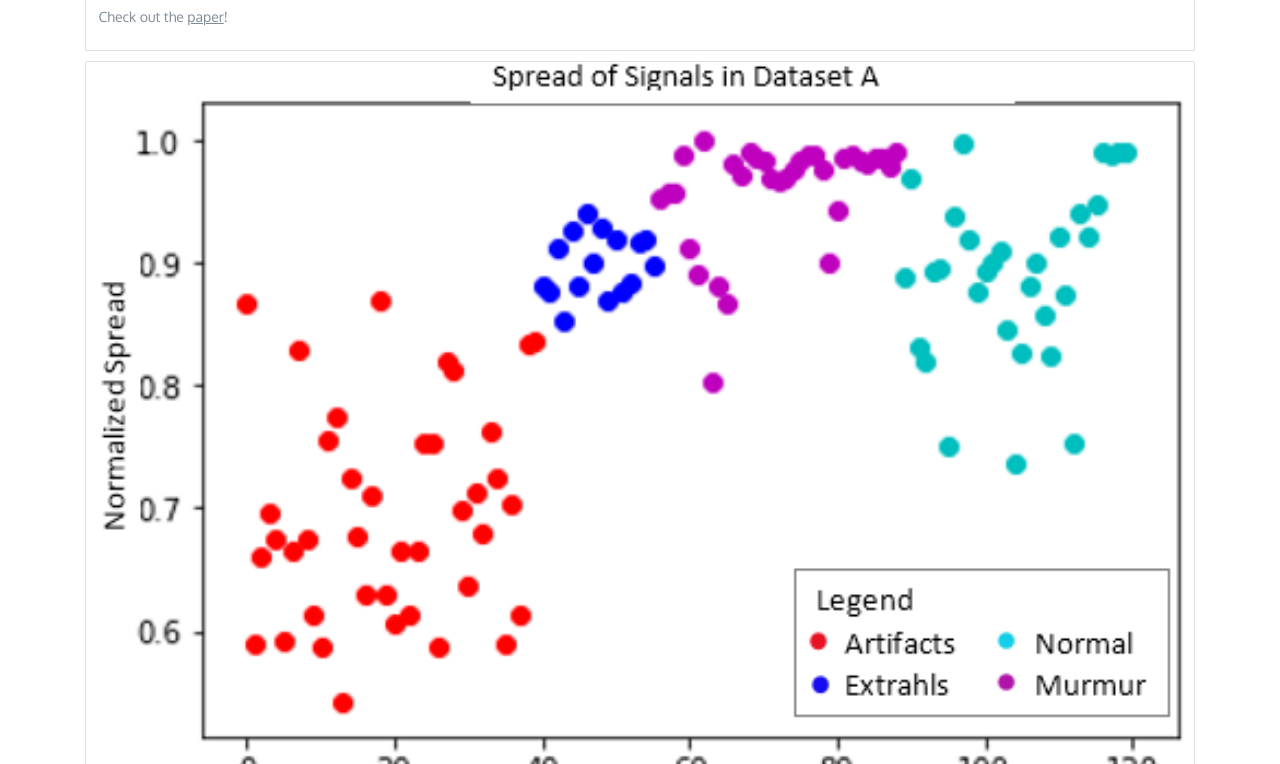
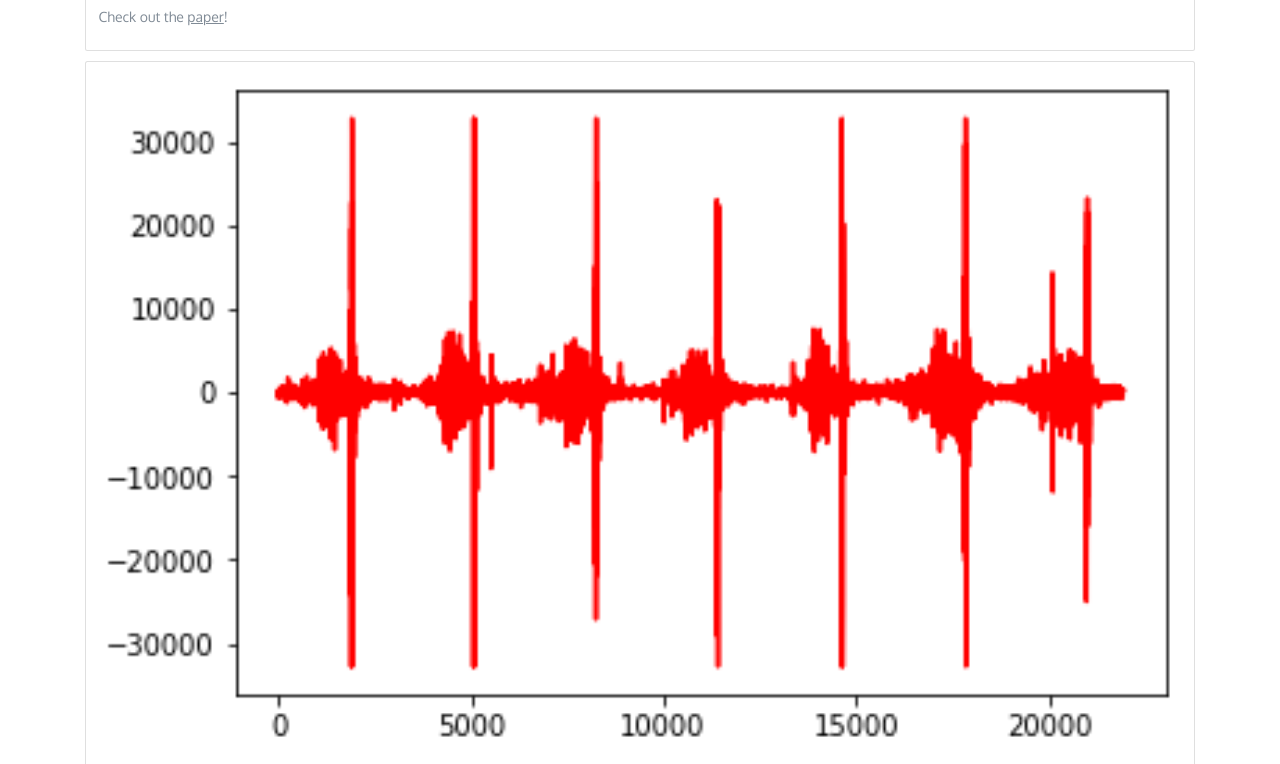
Before and after one commit to lindawangg/lindawangg.github.io, a plain HTML site: page projects.html in a window 1280 px wide. Shown: the part 2377-3141 px from the top of the page. Drawn offline with nearby package versions, Linux system fonts and the light colour scheme; a script that the page names is missing.

Commit message:
murmur pic

```diff
--- a/projects.html
+++ b/projects.html
@@ -92,7 +92,7 @@
     <!-- Classifying Heartbeats -->
      <div class="container" id="heartbeats">
       <div class="card mb-3">
-        <img class="card-img-top mx-auto d-block" src="images/spread-A.png" alt="Card image cap">
+        <img class="card-img-top mx-auto d-block" src="images/murmur.png" alt="Card image cap">
         <div class="card-body">
           <h5 class="card-title"><strong>Listen to Your Heart: Feature Extraction and Classification Methods for Heart Sounds</strong> <a href="https://github.com/lindawangg/Classifying-Heartbeats"> <i class="fa fa-github"></i></a></h5>
           <p class="card-text">Heart irregularities are commonly detected using a stethoscope by a physician. Currently, there are digital stethoscopes and mobile devices that anyone can use to record their heart sounds, however, without medical knowledge, it will be difficult for them to know if there are any irregularities. This paper presents a process for classifying those audio heart recordings to five most commonly occurring classes: artifact, extra heart sound, extrasystole, murmur and normal heartbeat. The paper also compares the precision and F-scores of six machine learning models, which include Naive Bayes, Support Vector Machines and Decision Trees. Using the process outlined in this paper, the results are a significant improvement to the state of the art for all classes except for extrasystole and normal heartbeats. The paper also outlines practicality and next steps to improve audio heart sound classification. </p>
```
Also changed, not shown: images/murmur.png (added).
